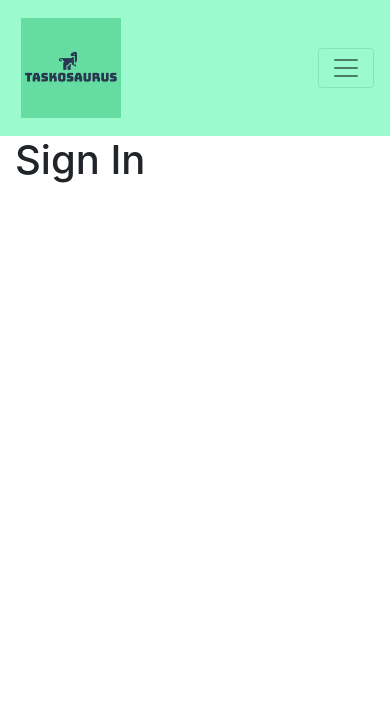
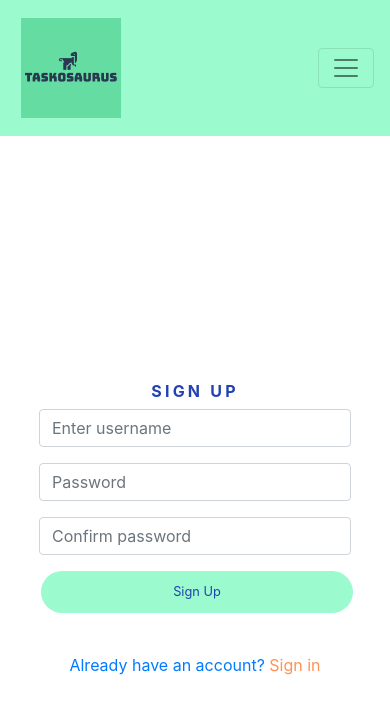
Before and after one commit to CarlG96/portfolio-project-5-frontend, a React (Create React App) app: page /signup in a window 390 px wide. Shown: the top 714 px of the page. Built offline with nearby package versions, Linux system fonts and the light colour scheme; a web font is replaced by a local one.

Commit message:
added boilerplate form for signup

```diff
--- a/src/App.js
+++ b/src/App.js
@@ -1,6 +1,7 @@
 import { Container } from "react-bootstrap";
 import styles from "./App.css";
 import NavBar from "./components/NavBar";
+import SignUpForm from "./pages/auth/SignUpForm";
 import WelcomeText from "./components/WelcomeText";
 import {Route, Switch} from 'react-router-dom';
 import "./api/axiosDefaults";
@@ -13,7 +14,7 @@ function App() {
         <Switch>
           <Route exact path="/" render={()=> <h1>Home Page</h1>} />
           <Route exact path="/signin" render={()=> <h1>Sign In</h1>} />
-          <Route exact path="/signup" render={()=> <h1>Sign In</h1>} />
+          <Route exact path="/signup" render={()=> <SignUpForm />} />
           <Route exact path="/logout" render={()=> <h1>Sign In</h1>} />
           <Route exact path="/currenttasks" render={()=> <h1>Sign In</h1>} />
           <Route exact path="/archivedtasks" render={()=> <h1>Sign In</h1>} />
--- /dev/null
+++ b/src/pages/auth/SignUpForm.js
@@ -0,0 +1,54 @@
+import React from "react";
+import { Link } from "react-router-dom";
+
+import styles from "../../styles/SignInUpLogoutForm.module.css";
+import btnStyles from "../../styles/Button.module.css";
+
+import { Form, Button, Image, Col, Row, Container } from "react-bootstrap";
+
+const SignUpForm = () => {
+  return (
+    <Row className={styles.Row}>
+      <Col className="my-auto py-2 p-md-2" md={6}>
+        <Container className={` p-4 `}>
+          <h1 className={styles.Header}>sign up</h1>
+
+          <Form>
+            <Form.Group controlId="username">
+              <Form.Label className="d-none">Username</Form.Label>
+              <Form.Control type="text" placeholder="Enter username" name="username" />
+            </Form.Group>
+
+            <Form.Group controlId="password1">
+              <Form.Label class="d-none">Password</Form.Label>
+              <Form.Control type="password" placeholder="Password" name="password1" />
+            </Form.Group>
+            <Form.Group controlId="password2">
+              <Form.Label class="d-none">Confirm password</Form.Label>
+              <Form.Control type="password" placeholder="Confirm password" name="password2" />
+            </Form.Group>
+            <Button className={`${btnStyles.Button} ${btnStyles.Wide} ${btnStyles.Bright}`} type="submit">
+              Sign Up
+            </Button>
+          </Form>
+        </Container>
+        <Container className={`mt-3 `}>
+          <Link className={styles.Link} to="/signin">
+            Already have an account? <span>Sign in</span>
+          </Link>
+        </Container>
+      </Col>
+      <Col
+        md={6}
+        className={`my-auto d-none d-md-block p-2 ${styles.SignUpCol}`}
+      >
+        <Image
+          className={``}
+          src={"https://codeinstitute.s3.amazonaws.com/AdvancedReact/hero2.jpg"}
+        />
+      </Col>
+    </Row>
+  );
+};
+
+export default SignUpForm;
--- a/src/styles/Button.module.css
+++ b/src/styles/Button.module.css
@@ -16,15 +16,15 @@
   }
 
   .Button:hover:active {
-    background-color: #2142b2 !important;
+    background-color: #9BFBCE;
   }
 
   .Button:active {
-    background-color: #2142b2 !important;
+    background-color: #9BFBCE;
   }
 
   .Button:focus {
-    background-color: #2142b2;
+    background-color: #9BFBCE;
   }
 
   .Wide {
@@ -35,7 +35,7 @@
   .Blue,
   .BlueOutline:hover,
   .Bright:hover {
-    background-color: #2142b2;
+    background-color: #9BFBCE;
     color: #ffffff;
   }
 
@@ -43,14 +43,14 @@
   .Blue:hover {
     /* border: 1px solid #2142b2; */
     background-color: #ffffff;
-    color: #2142b2;
+    color: #9BFBCE;
   }
 
   .Black,
   .BlackOutline:hover {
     /* background-color: #242a3d;
     color: white; */
-    background-color: #242a3d;
+    background-color: #9BFBCE;
     color: aliceblue;
   }
 
@@ -59,11 +59,11 @@
     /* background-color: #dadadf;
     color: #242a3d;
     border-color: #242a3d; */
-    background-color: aliceblue;
+    background-color: #9BFBCE;
     color: #242a3d;
   }
 
   .Bright {
-    background-color: #2ed9ff;
+    background-color: #9BFBCE;
     color: #2142b2;
   }
```
